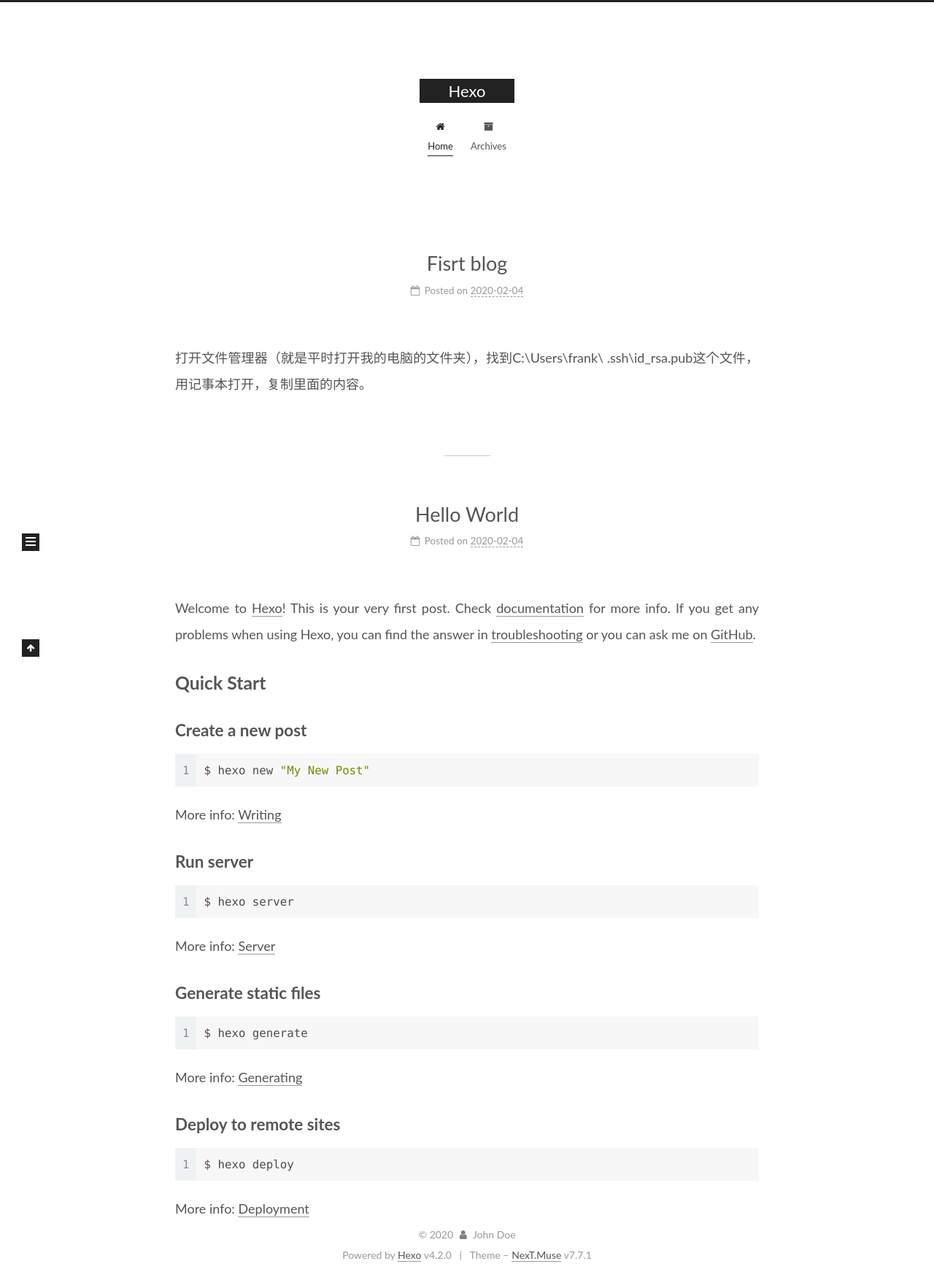
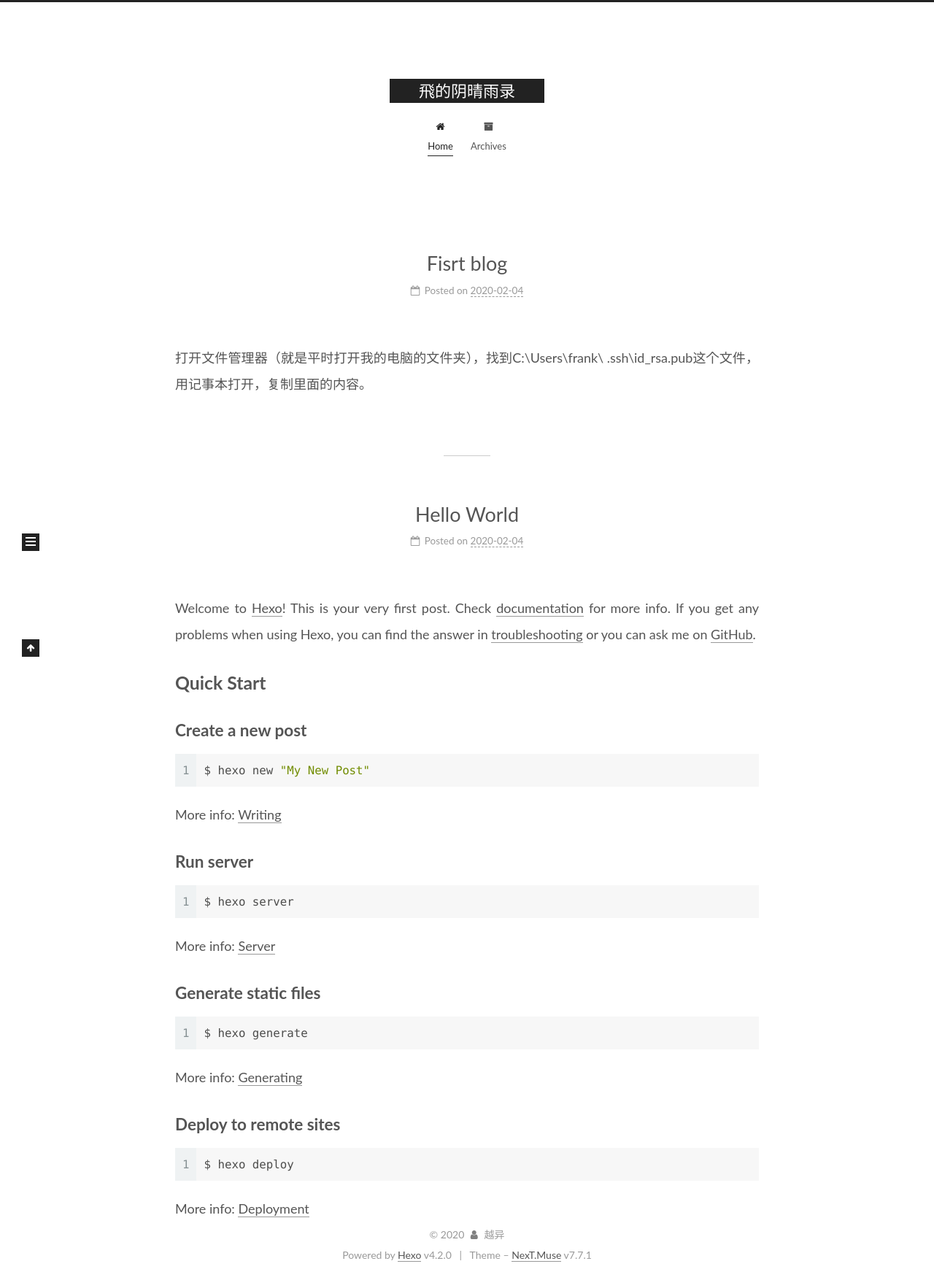
Before and after one commit to AflyA/AflyA.github.io, a plain HTML site: page index.html in a window 1280 px wide. Shown: the whole page at 73% size. Drawn offline with Linux system fonts and the light colour scheme.

Commit message:
Site updated: 2020-02-04 17:37:56

```diff
--- a/index.html
+++ b/index.html
@@ -47,11 +47,11 @@
 </script>
 
   <meta property="og:type" content="website">
-<meta property="og:title" content="Hexo">
+<meta property="og:title" content="飛的阴晴雨录">
 <meta property="og:url" content="http://yoursite.com/index.html">
-<meta property="og:site_name" content="Hexo">
+<meta property="og:site_name" content="飛的阴晴雨录">
 <meta property="og:locale" content="en_US">
-<meta property="article:author" content="John Doe">
+<meta property="article:author" content="越异">
 <meta name="twitter:card" content="summary">
 
 <link rel="canonical" href="http://yoursite.com/">
@@ -66,7 +66,7 @@
   };
 </script>
 
-  <title>Hexo</title>
+  <title>飛的阴晴雨录</title>
 
 
 
@@ -110,7 +110,7 @@
     <div>
       <a href="/" class="brand" rel="start">
         <span class="logo-line-before"><i></i></span>
-        <span class="site-title">Hexo</span>
+        <span class="site-title">飛的阴晴雨录</span>
         <span class="logo-line-after"><i></i></span>
       </a>
     </div>
@@ -169,12 +169,12 @@
 
     <span hidden itemprop="author" itemscope itemtype="http://schema.org/Person">
       <meta itemprop="image" content="/images/avatar.gif">
-      <meta itemprop="name" content="John Doe">
+      <meta itemprop="name" content="越异">
       <meta itemprop="description" content="">
     </span>
 
     <span hidden itemprop="publisher" itemscope itemtype="http://schema.org/Organization">
-      <meta itemprop="name" content="Hexo">
+      <meta itemprop="name" content="飛的阴晴雨录">
     </span>
       <header class="post-header">
         <h1 class="post-title" itemprop="name headline">
@@ -228,12 +228,12 @@
 
     <span hidden itemprop="author" itemscope itemtype="http://schema.org/Person">
       <meta itemprop="image" content="/images/avatar.gif">
-      <meta itemprop="name" content="John Doe">
+      <meta itemprop="name" content="越异">
       <meta itemprop="description" content="">
     </span>
 
     <span hidden itemprop="publisher" itemscope itemtype="http://schema.org/Organization">
-      <meta itemprop="name" content="Hexo">
+      <meta itemprop="name" content="飛的阴晴雨录">
     </span>
       <header class="post-header">
         <h1 class="post-title" itemprop="name headline">
@@ -349,7 +349,7 @@
 
       <div class="site-overview-wrap sidebar-panel">
         <div class="site-author motion-element" itemprop="author" itemscope itemtype="http://schema.org/Person">
-  <p class="site-author-name" itemprop="name">John Doe</p>
+  <p class="site-author-name" itemprop="name">越异</p>
   <div class="site-description" itemprop="description"></div>
 </div>
 <div class="site-state-wrap motion-element">
@@ -387,7 +387,7 @@
   <span class="with-love">
     <i class="fa fa-user"></i>
   </span>
-  <span class="author" itemprop="copyrightHolder">John Doe</span>
+  <span class="author" itemprop="copyrightHolder">越异</span>
 </div>
   <div class="powered-by">Powered by <a href="https://hexo.io/" class="theme-link" rel="noopener" target="_blank">Hexo</a> v4.2.0
   </div>
```
Also changed, not shown: 2020/02/04/firtblog/index.html (+8 -8 lines), 2020/02/04/hello-world/index.html (+8 -8 lines), archives/2020/02/index.html (+7 -7 lines), archives/2020/index.html (+7 -7 lines), archives/index.html (+7 -7 lines).
